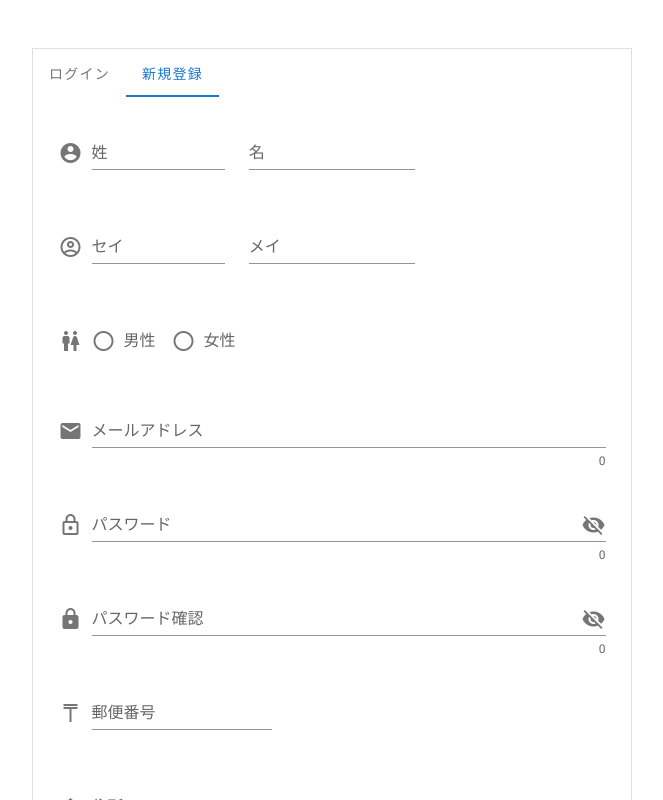
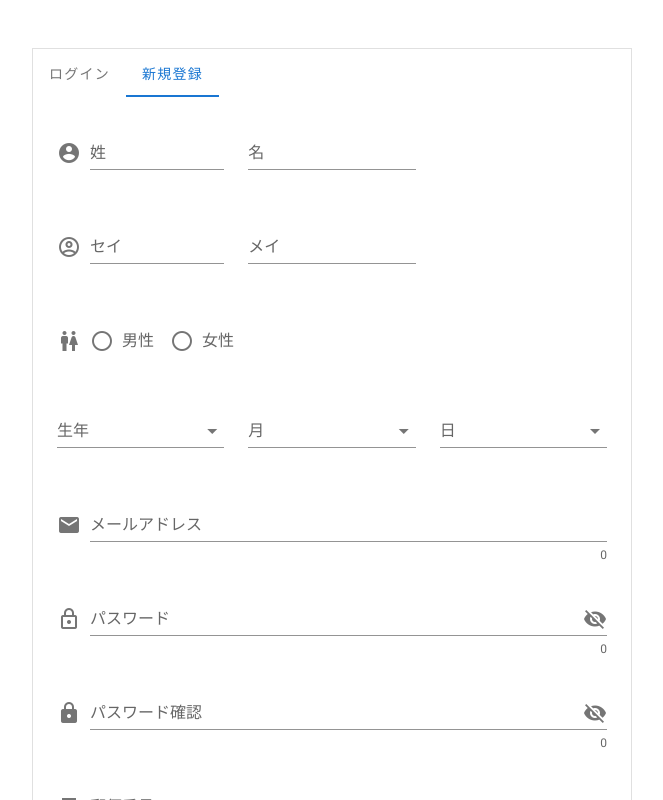
Before and after one commit to K-Fryxell/SmoLogi, a Vue app: page /user_regist in a window 1280 px wide. Shown: the top 800 px of the page, without its empty margins (308-971 px from the left). Built offline with nearby package versions, Linux system fonts and the light colour scheme; no server answers.

Commit message:
ADD_birthValue

```diff
--- a/src/components/User/Regist.vue
+++ b/src/components/User/Regist.vue
@@ -45,16 +45,32 @@
                                     </v-radio-group>
                                 </v-col>
                             </v-row>
-                            <!-- <v-row class="ma-0 pa-0">
-                                <v-col cols="3" lg="3">
-                                    <v-text-field
-                                    prepend-icon="mdi-calendar-account"
-                                    v-model="age"
-                                    label="年齢"
-                                    :rules="ageRules"
-                                    hint="半角数字で記入してください。"/>
+                            <v-row class="ma-0 pa-0">
+                                <v-col :cols="birthCol" sm="4">
+                                    <v-select
+                                    v-model="birthValueYear"
+                                    :items="dropdown"
+                                    :rules="yearRules"
+                                    label="生年"
+                                    ></v-select>
                                 </v-col>
-                            </v-row> -->
+                                <v-col :cols="birthCol" sm="4">
+                                    <v-select
+                                    v-model="birthValueMonth"
+                                    :items="dropdown1"
+                                    :rules="monthRules"
+                                    label="月"
+                                    ></v-select>
+                                </v-col>
+                                <v-col :cols="birthCol" sm="4">
+                                    <v-select
+                                    v-model="birthValueDay"
+                                    :items="dropdown2"
+                                    :rules="dayRules"
+                                    label="日"
+                                    ></v-select>
+                                </v-col>
+                            </v-row>
                             <v-row class="ma-0 pa-0">
                                 <v-col>
                                 <v-text-field
@@ -245,8 +261,13 @@ export default {
             lastkana:'',
             // 性別
             sex: '',
-            // 年齢
-            age: '',
+            // 誕生日
+            birthValueYear: '',
+            birthValueMonth: '',
+            birthValueDay: '',
+            dropdown: [],
+            dropdown1: [],
+            dropdown2: [],
             // 郵便番号
             post: '',
             // 住所
@@ -268,6 +289,9 @@ export default {
             valid: true,
             showPassword:false,
             showAgainPassword:false,
+            x:window.innerWidth,
+            y:window.innerHeight,
+            birthCol:'',
             // メールアドレスの登録
             registemailRules: [
                 v => !!v || '入力欄が空白です。',
@@ -301,9 +325,19 @@ export default {
                 v => !!v || '入力欄が空白です。',
                 v => /[ァ-ヴ]$/.test(v)  ||'カタカナで入力してください。'
             ],
+            // 誕生日
             lastkanaRules: [
                 v => !!v || '入力欄が空白です。',
                 v => /[ァ-ヴ]$/.test(v) || 'カタカナで入力してください。'
+            ],
+            yearRules: [
+                v => !!v || '生年は必ず入力してください。'
+            ],
+            monthRules: [
+                v => !!v || '生月は必ず入力してください。'
+            ],
+            dayRules: [
+                v => !!v || '生日は必ず入力してください。'
             ],
             //郵便番号
             postRules: [
@@ -327,11 +361,6 @@ export default {
                 v => (v && v.length <= 50) || '50字以内で入力してください。',
                 v => /[a-zA-Z\d]$/.test(v) ||'半角英数字のみで入力してください。'
             ],
-            //年齢
-            ageRules: [
-                v => !!v || '入力欄が空白です。',
-                v => /[\d]$/.test(v)  ||'半角数字で入力してください。',
-            ],
             //電話番号
             telRules: [
                 v => !!v || '入力欄が空白です。',
@@ -354,7 +383,26 @@ export default {
             ]
         }
     },
+    mounted () {
+      this.onResize
+    },
+    watch:{
+        x:function(){
+            if(this.x<=400)
+            {
+                this.birthCol = '12'
+            }
+            else
+            {
+                this.birthCol = '4'
+            }
+        }
+    },
     methods: {
+        onResize () {
+            this.x = window.innerWidth
+            this.y = window.innerHeight
+        },
         signUp:async function(){
             // メールアドレス
             this.array['email'] = this.email
@@ -390,6 +438,20 @@ export default {
             await this.$store.commit('registUser',this.array)
         }
     },
+    created() {
+        for (let index = 0; index < 120; index++) {
+            const year = 2019
+            this.dropdown.push(String(year - index))
+            for (let index1 = 0; index1 < 12; index1++) {
+                const month = 1
+                this.dropdown1.push(String(month + index1))
+                for (let index2 = 0; index2 < 31; index2++) {
+                    const day = 1
+                    this.dropdown2.push(String(day + index2))
+                }
+            }
+        }
+    },
     directives: {
         mask
     },
```
